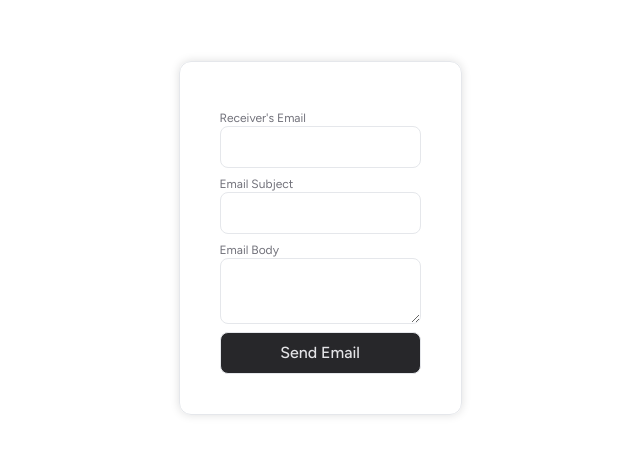
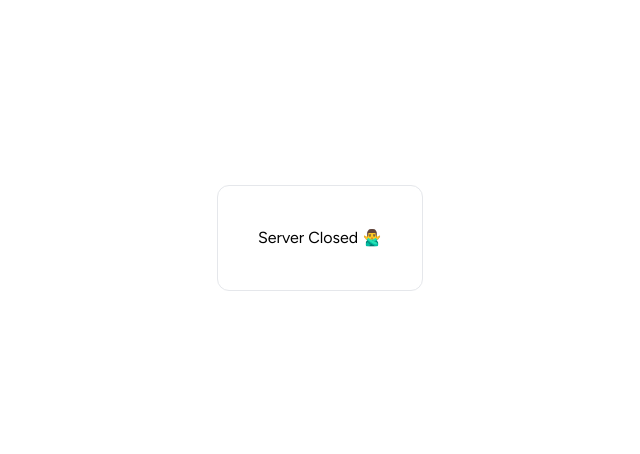
Before and after one commit to omshejul/email-node-red, a Next.js app: page / in a window 1280 px wide. Shown: the part 162-616 px from the top of the page, without its empty margins (320-960 px from the left). Built offline with nearby package versions, Linux system fonts and the light colour scheme.

Commit message:
server closed

```diff
--- a/app/Components/Form.tsx
+++ b/app/Components/Form.tsx
@@ -18,7 +18,6 @@ const MyForm = () => {
       subject,
       body,
     };
-
     try {
       const response = await fetch(
         "https://zgt0z6l7-1880.asse.devtunnels.ms/send-email",
--- a/app/page.tsx
+++ b/app/page.tsx
@@ -3,8 +3,8 @@ import Form from "./Components/Form";
 export default function Home() {
   return (
     <main className="flex min-h-screen flex-col items-center justify-center  lg:p-24">
-      <Form />
-      {/* <p className="grid place-items-center border p-4 lg:p-10 rounded-xl" >Server Closed 🙅‍♂️</p> */}
+      {/* <Form /> */}
+      <p className="grid place-items-center border p-4 lg:p-10 rounded-xl" >Server Closed 🙅‍♂️</p>
     </main>
   );
 }
```
